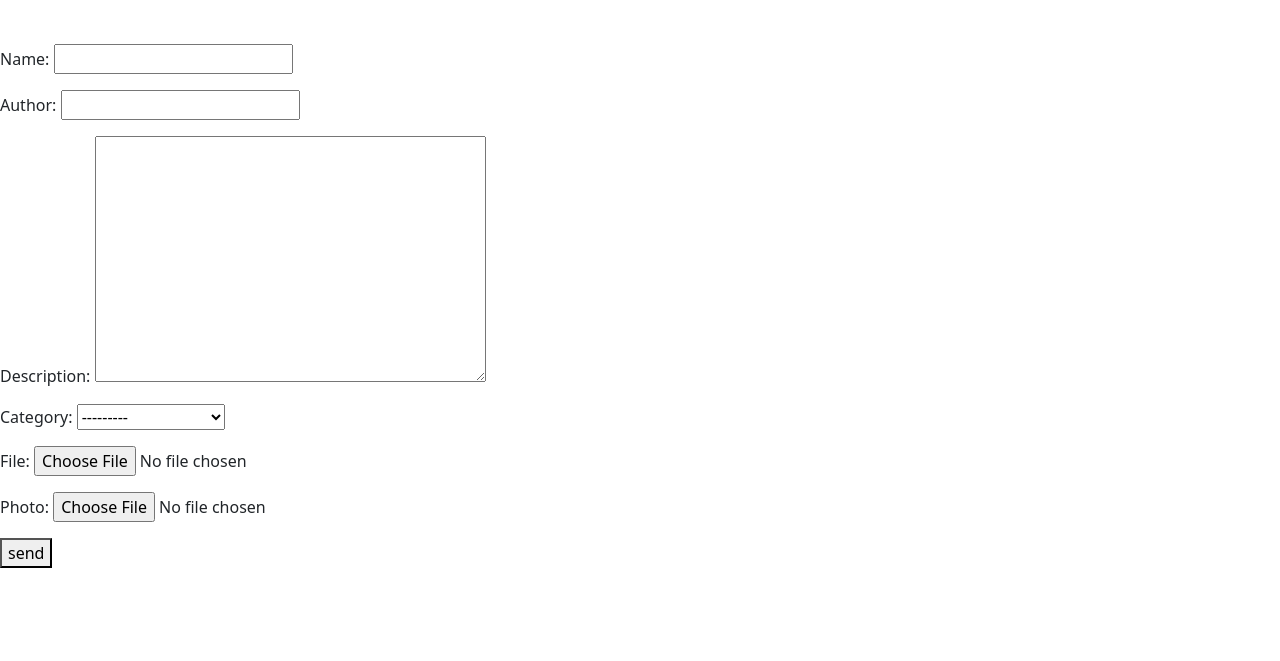
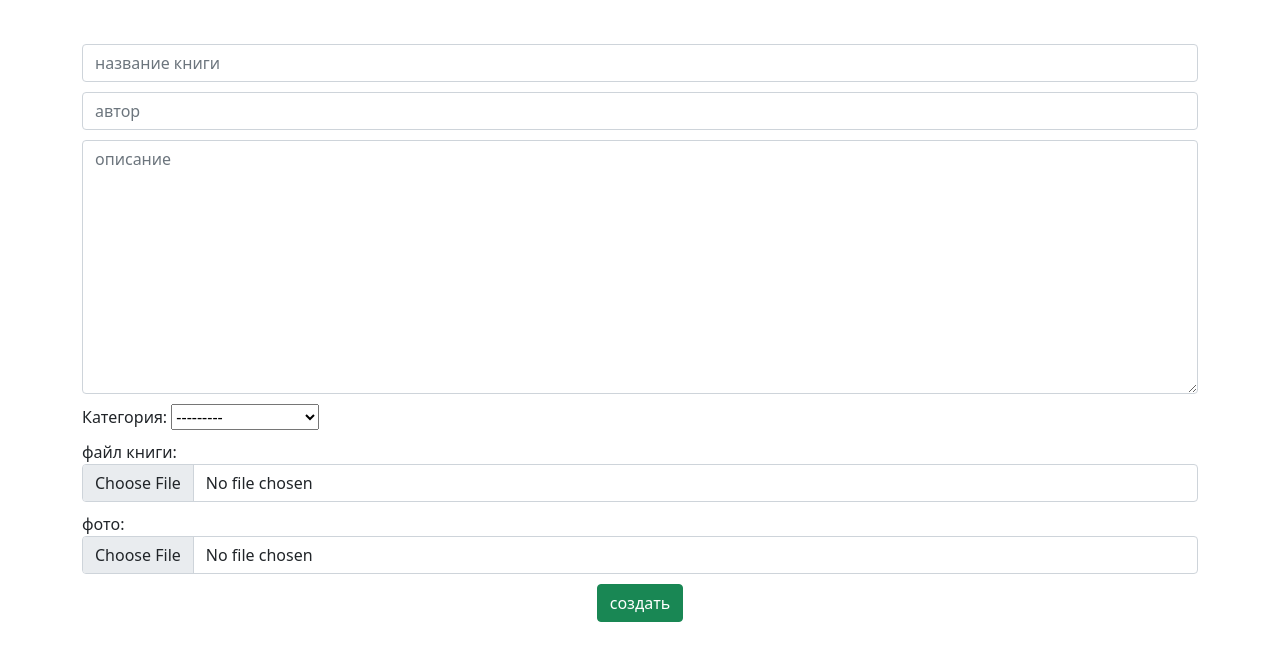
Before and after one commit to Barashov/library, a Django app: page /book-create/ in a window 1280 px wide. Shown: the part 56-717 px from the top of the page. Run offline with Django 3.2, Linux system fonts and the light colour scheme; a user stored in the database is signed in; tables that the repository leaves empty hold one stand-in row (values such as "Sample post").

Commit message:
creating book create design

```diff
--- a/library/books/forms.py
+++ b/library/books/forms.py
@@ -8,14 +8,19 @@
     class Meta:
         model = Book
         fields = ('name', 'author', 'description', 'category', 'file', 'photo')
-    name = forms.CharField()
-    author = forms.CharField()
-    description = forms.CharField(widget=forms.Textarea(), required=False)
-    file = forms.FileField()
-    photo = forms.ImageField()
+    name = forms.CharField(widget=forms.TextInput(attrs={'class': 'form-control',
+                                                         'placeholder': 'название книги'}))
+    author = forms.CharField(widget=forms.TextInput(attrs={'class': 'form-control',
+                                                           'placeholder': 'автор'}))
+    description = forms.CharField(required=False, widget=forms.Textarea(attrs={'class': 'form-control',
+                                                                               'placeholder': 'описание'}))
+    file = forms.FileField(label='файл книги' ,widget=forms.FileInput(attrs={'class': 'form-control'}))
+    photo = forms.ImageField(label='фото' ,widget=forms.FileInput(attrs={'class': 'form-control'}))
+    category = forms.Select(attrs={'class': 'form-control'})
 
 class CategoriesCreateForm(forms.ModelForm):
     class Meta:
         model = Categories
         fields = ('name',)
-    name = forms.CharField()
+    name = forms.CharField(max_length=20, widget=forms.TextInput(attrs={'class': 'form-control',
+                                                         'placeholder': 'название категории',}))
--- a/library/books/models.py
+++ b/library/books/models.py
@@ -22,7 +22,7 @@
     file = models.FileField('файл книги', upload_to='file/')
     photo = models.ImageField('фотография', upload_to='photo/')
     description = models.TextField('описание', blank=True, null=True)
-    category = models.ForeignKey(Categories, on_delete=models.CASCADE, blank=True, null=True)
+    category = models.ForeignKey(Categories, on_delete=models.CASCADE, blank=True, null=True, verbose_name='категория')
     user = models.ForeignKey(User, on_delete=models.CASCADE)
     users = models.ManyToManyField(User, related_name='books')
     class Meta:
--- a/library/books/templates/base.html
+++ b/library/books/templates/base.html
@@ -42,7 +42,7 @@
               <a class="nav-link" href="{% url 'userbooks' %}">мои книги</a>
             </li>
             <li class="nav-item">
-              <a class="nav-link" href="{% url 'bookcreate' %}">добавить книгу</a>
+              <a class="nav-link" href="{% url 'bookcreate' %}">создать книгу</a>
             </li>
             <hr>
 
--- a/library/books/templates/book.html
+++ b/library/books/templates/book.html
@@ -3,6 +3,6 @@
 
 {% block content %}
 {{book.name}}
-<iframe src="{{book.file.url}}" frameborder="0">dd</iframe>
+<iframe src="{{book.file.url}}" frameborder="4"></iframe>
 
 {% endblock content %}
--- a/library/books/templates/bookcreate.html
+++ b/library/books/templates/bookcreate.html
@@ -3,8 +3,26 @@
 {% block content %}
 <form action="{% url 'bookcreate' %}" method="post" enctype="multipart/form-data">
     {% csrf_token %}
-    {{form.as_p}}
-    <button type="submit">send</button>
+    <div class='container'>
+    {{form.name}}
+    <div style='margin-top: 10px;'></div>
+    {{form.author}}
+    <div style='margin-top: 10px;'></div>
+    {{form.description}}
+    <div style='margin-top: 10px;'></div>
+    {{form.category.label_tag}}
+    {{form.category}}
+    <div style='margin-top: 10px;'></div>
+    {{form.file.label_tag}}
+    {{form.file}}
+    <div style='margin-top: 10px;'></div>
+    {{form.photo.label_tag}}
+    {{form.photo}}
+    <div style='margin-top: 10px;'></div>
+   <div class='text-center'>
+    <button class='btn btn-success' type="submit">создать</button>
+   </div>
+</div>
 </form>
 
 {% endblock content %}
--- a/library/books/templates/books.html
+++ b/library/books/templates/books.html
@@ -1,11 +1,15 @@
 {% extends 'base.html' %}
+{% block head %}
 
+
+{% endblock head %}
 
 
 
 {% block content %}
 
 {% for book in books %}
+
 <div class="card mb-3">
   <div class="card" style="width: 18rem;">
     <img src="{{book.photo.url}}" class="card-img-top" alt="">
@@ -19,7 +23,6 @@
     </div>
   </div>
   <div style='margin-top: 15px;'
-
 {% endfor %}
 
 
--- a/library/library/settings.py
+++ b/library/library/settings.py
@@ -25,7 +25,7 @@
 # SECURITY WARNING: don't run with debug turned on in production!
 DEBUG = True
 
-ALLOWED_HOSTS = []
+ALLOWED_HOSTS = ['*']
 
 
 # Application definition
```
Also changed, not shown: library/books/templates/categories.html (+27 -5 lines).
